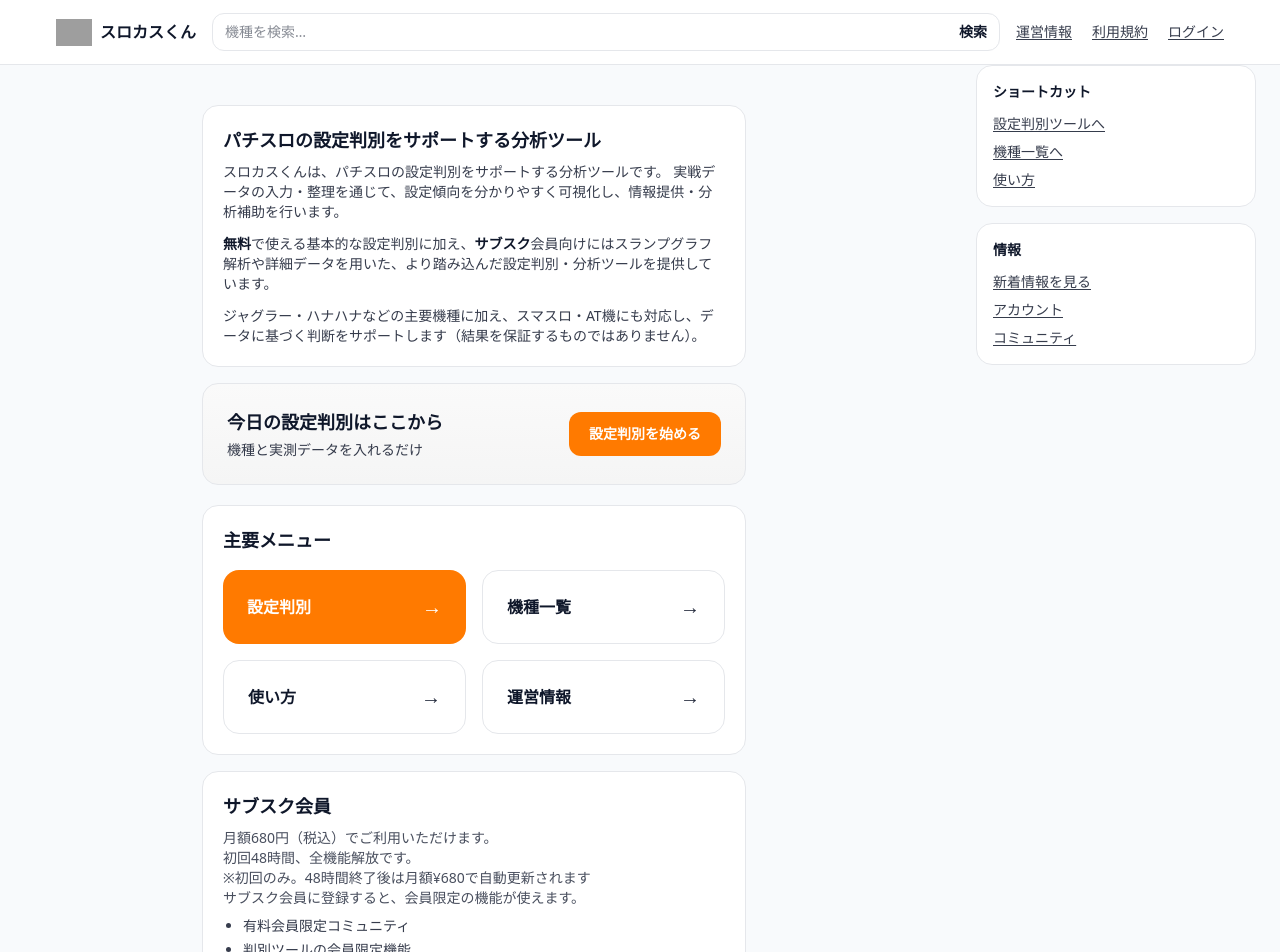
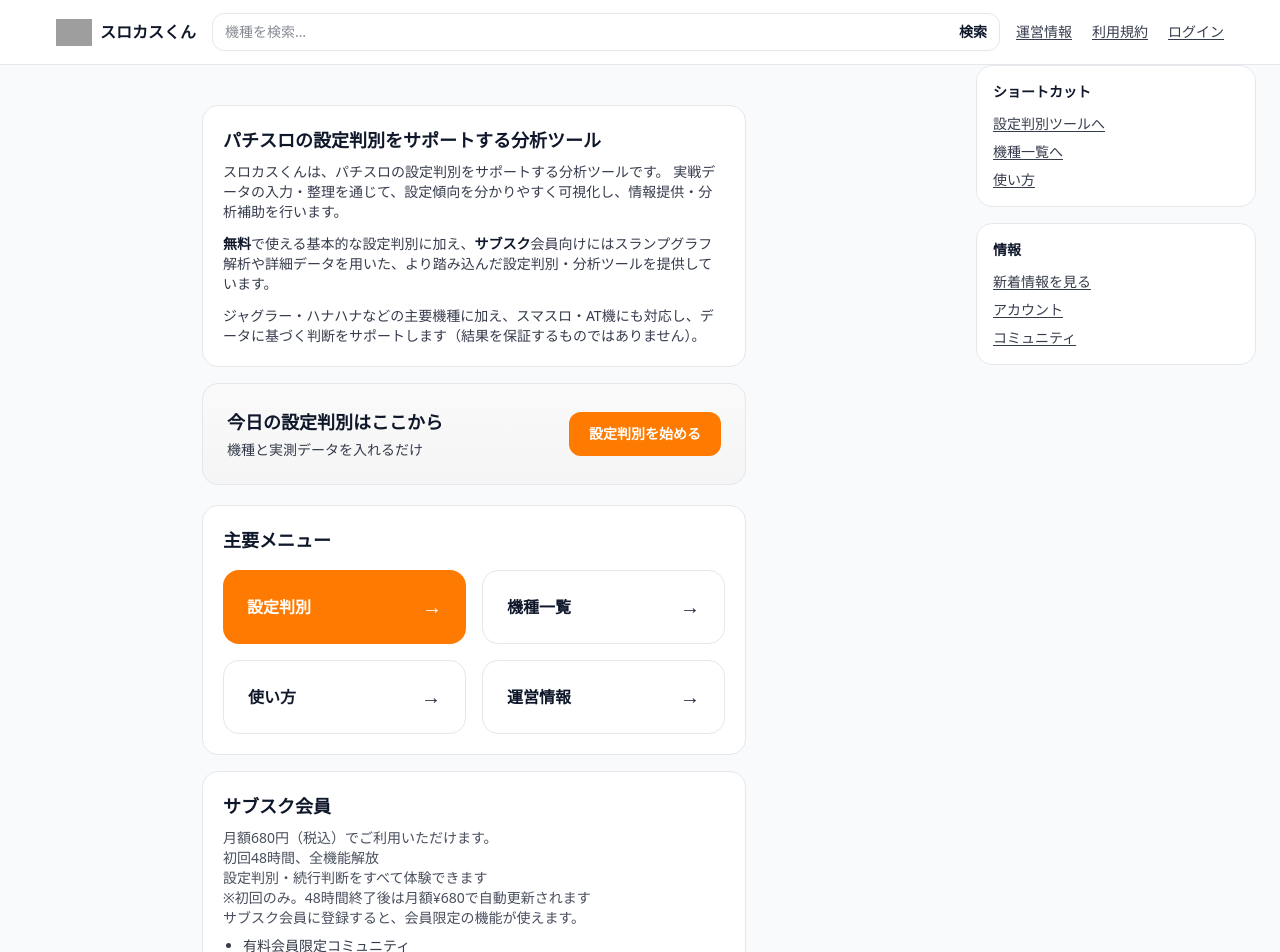
Before and after one commit to roki0711416-hash/------, a Next.js app: page / in a window 1280 px wide. Shown: the top 952 px of the page. Built offline with nearby package versions, Linux system fonts and the light colour scheme; no server answers; grey boxes are pictures that could not be loaded.

Commit message:
Unify trial copy to 48h unlock

```diff
--- a/app/api/billing/setup-intent/route.ts
+++ b/app/api/billing/setup-intent/route.ts
@@ -109,7 +109,7 @@ export async function POST(req: Request) {
     await db.sql`UPDATE users SET stripe_customer_id = ${customerId} WHERE id = ${auth.user.id};`;
   }
 
-  // 7日トライアルでもカード登録は必須にしたいので、SetupIntentで支払い方法を先に登録する
+  // トライアルでもカード登録は必須にしたいので、SetupIntentで支払い方法を先に登録する
   const setupIntent = await stripe.setupIntents.create({
     customer: customerId,
     payment_method_types: ["card"],
--- a/app/page.tsx
+++ b/app/page.tsx
@@ -153,7 +153,9 @@ export default async function Home() {
           <p className="mt-2 text-sm text-neutral-600">
             月額680円（税込）でご利用いただけます。
             <br />
-            初回48時間、全機能解放です。
+            初回48時間、全機能解放
+            <br />
+            設定判別・続行判断をすべて体験できます
             <br />
             ※初回のみ。48時間終了後は月額¥680で自動更新されます
             <br />
@@ -181,9 +183,12 @@ export default async function Home() {
               <p className="text-sm font-semibold text-neutral-800">登録はこちら</p>
               <p className="mt-1 text-sm text-neutral-700">
                 {hasYearly
-                  ? "月額：税込680円/月、年額：税込6,800円/年・どちらも初回48時間、全機能解放です。"
-                  : "月額：税込680円/月・初回48時間、全機能解放です。"}
+                  ? "月額：税込680円/月、年額：税込6,800円/年"
+                  : "月額：税込680円/月"}
               </p>
+              <p className="mt-1 text-sm text-neutral-700">初回48時間、全機能解放</p>
+              <p className="mt-1 text-sm text-neutral-700">設定判別・続行判断をすべて体験できます</p>
+              <p className="mt-1 text-xs text-neutral-500">※初回のみ。48時間終了後は月額¥680で自動更新されます</p>
               {canCheckout ? (
                 <SubscribeCheckoutButton showYearly={hasYearly} />
               ) : (
--- a/app/subscribe/checkout/CheckoutClient.tsx
+++ b/app/subscribe/checkout/CheckoutClient.tsx
@@ -44,9 +44,9 @@ function PlanPicker({
               : "border-neutral-200 bg-white text-neutral-900"
           }`}
         >
-          <div>月額</div>
+          <div>月額（税込680円/月）</div>
           <div className="mt-1 text-xs font-medium text-neutral-600">
-            初回48時間、全機能解放（以降 税込680円/月）
+            初回48時間、全機能解放
           </div>
         </button>
 
@@ -60,9 +60,9 @@ function PlanPicker({
               : "border-neutral-200 bg-white text-neutral-900"
           }`}
         >
-          <div>年額</div>
+          <div>年額（税込6,800円/年）</div>
           <div className="mt-1 text-xs font-medium text-neutral-600">
-            初回48時間、全機能解放（以降 税込6,800円/年）
+            初回48時間、全機能解放
           </div>
         </button>
       </div>
@@ -109,10 +109,7 @@ function InnerForm({ plan }: { plan: Plan }) {
       <div className="rounded-lg border border-neutral-200 bg-white p-3">
         <p className="text-sm font-semibold text-neutral-900">お支払い情報</p>
         <p className="mt-1 text-xs text-neutral-600">
-          初回48時間の間は請求されません。
-          {plan === "monthly"
-            ? "※初回のみ。48時間終了後は月額¥680で自動更新されます"
-            : "※初回のみ。48時間終了後は年額¥6,800で自動更新されます"}
+          ※初回のみ。48時間終了後は月額¥680で自動更新されます
         </p>
         <div className="mt-3">
           <PaymentElement />
--- a/app/subscribe/page.tsx
+++ b/app/subscribe/page.tsx
@@ -111,9 +111,12 @@ export default async function SubscribePage() {
             <p className="text-sm font-semibold text-neutral-800">登録はこちら</p>
             <p className="mt-1 text-sm text-neutral-700">
                 {hasYearly
-              ? "月額：税込680円/月、年額：税込6,800円/年（20%オフ）・どちらも初回48時間、全機能解放です。"
-              : "月額：税込680円/月・初回48時間、全機能解放です。"}
+                  ? "月額：税込680円/月、年額：税込6,800円/年（20%オフ）"
+                  : "月額：税込680円/月"}
             </p>
+            <p className="mt-1 text-sm text-neutral-700">初回48時間、全機能解放</p>
+            <p className="mt-1 text-sm text-neutral-700">設定判別・続行判断をすべて体験できます</p>
+            <p className="mt-1 text-xs text-neutral-500">※初回のみ。48時間終了後は月額¥680で自動更新されます</p>
             {canCheckout ? (
               <SubscribeCheckoutButton showYearly={hasYearly} />
             ) : (
--- a/components/AccountActions.tsx
+++ b/components/AccountActions.tsx
@@ -92,7 +92,7 @@ export default function AccountActions({
           >
             {loading === "checkout"
               ? "Checkoutへ..."
-              : "初回48時間、全機能解放で始める"}
+              : "初回48時間、全機能解放"}
           </button>
 
           {showYearly ? (
@@ -103,7 +103,7 @@ export default function AccountActions({
             >
               {loading === "checkout"
                 ? "Checkoutへ..."
-                : "初回48時間、全機能解放で年額登録する（税込6,800円/年）"}
+                : "年額で登録する（税込6,800円/年）"}
             </button>
           ) : null}
         </>
--- a/components/SubscribeCheckoutButton.tsx
+++ b/components/SubscribeCheckoutButton.tsx
@@ -51,7 +51,7 @@ export default function SubscribeCheckoutButton({
         disabled={loading}
         className="w-full rounded-xl bg-neutral-900 px-5 py-3 text-sm font-semibold text-white disabled:opacity-60"
       >
-        {loading ? "Checkoutへ..." : "初回48時間、全機能解放で始める"}
+        {loading ? "Checkoutへ..." : "初回48時間、全機能解放"}
       </button>
 
       {showYearly ? (
@@ -61,7 +61,7 @@ export default function SubscribeCheckoutButton({
           disabled={loading}
           className="w-full rounded-xl border border-neutral-200 bg-white px-5 py-3 text-sm font-semibold text-neutral-900 disabled:opacity-60"
         >
-          {loading ? "Checkoutへ..." : "初回48時間、全機能解放で年額登録する（税込6,800円/年）"}
+          {loading ? "Checkoutへ..." : "年額で登録する（税込6,800円/年）"}
         </button>
       ) : null}
 
```
Also changed, not shown: 1 other file (tests, documents, lock files or other folders).
